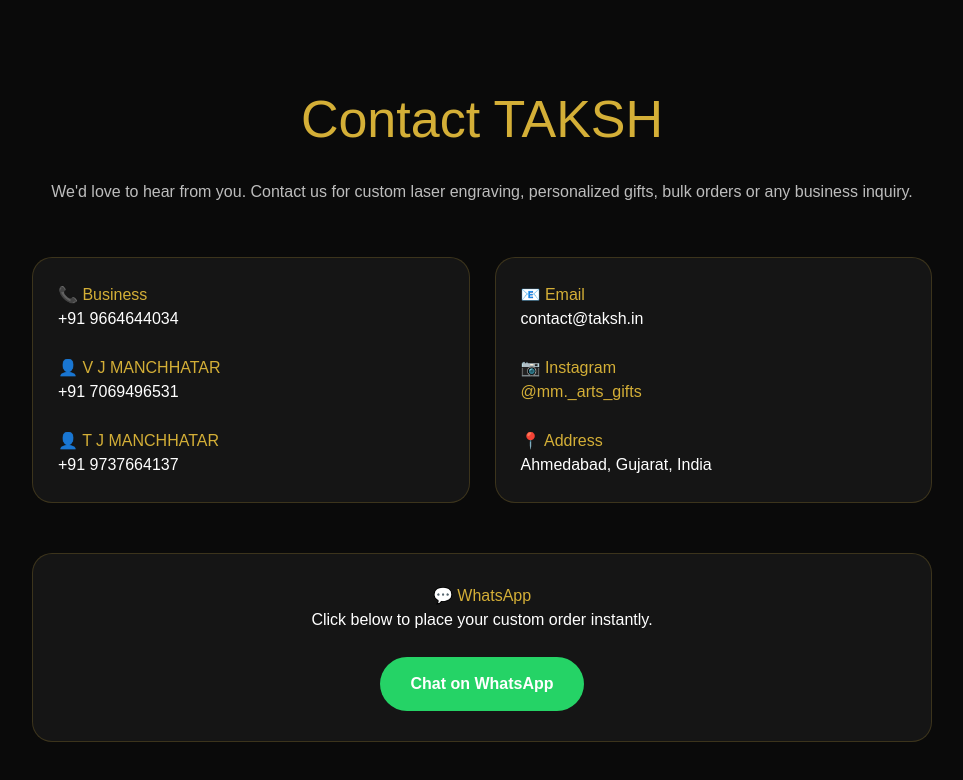
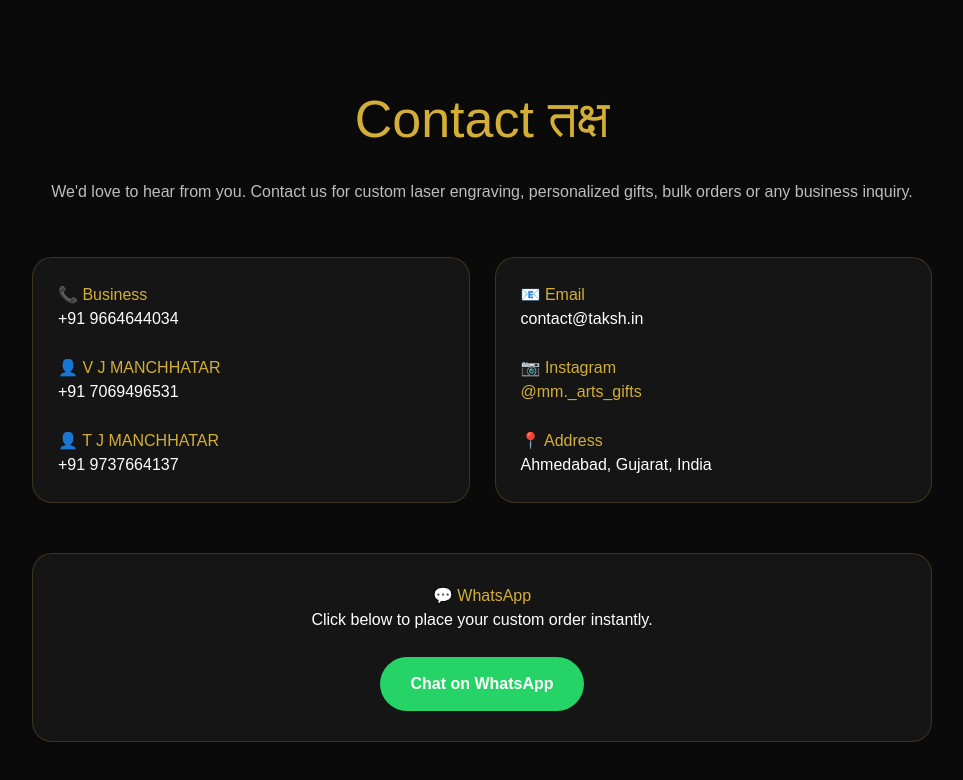
Before and after one commit to takshindia/taksh-website, a Next.js app: page /contact in a window 1280 px wide. Shown: the top 780 px of the page, without its empty margins (158-1121 px from the left). Built offline with nearby package versions, Linux system fonts and the light colour scheme.

Commit message:
Brand text updated to तक्ष and contact fixes

```diff
--- a/app/contact/page.tsx
+++ b/app/contact/page.tsx
@@ -22,7 +22,7 @@
             marginBottom: "20px",
           }}
         >
-          Contact TAKSH
+          Contact तक्ष
         </h1>
 
         <p
@@ -108,7 +108,7 @@
           </p>
 
           <a
-            href="https://wa.me/919664644034?text=Hello%20TAKSH,%20I%20want%20to%20place%20a%20custom%20order."
+            href="https://wa.me/919664644034?text=Hello%20तक्ष,%20I%20want%20to%20place%20a%20custom%20order."
             target="_blank"
             rel="noopener noreferrer"
             style={{
```
